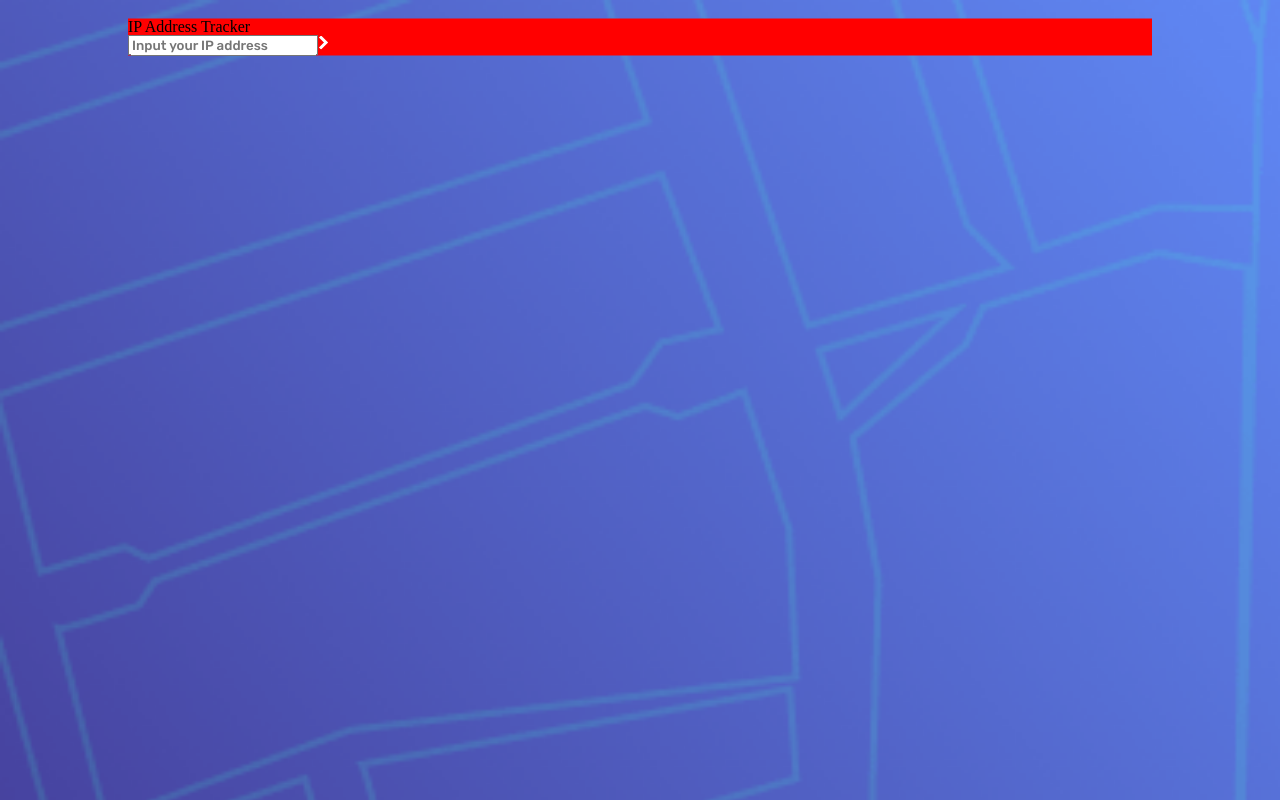
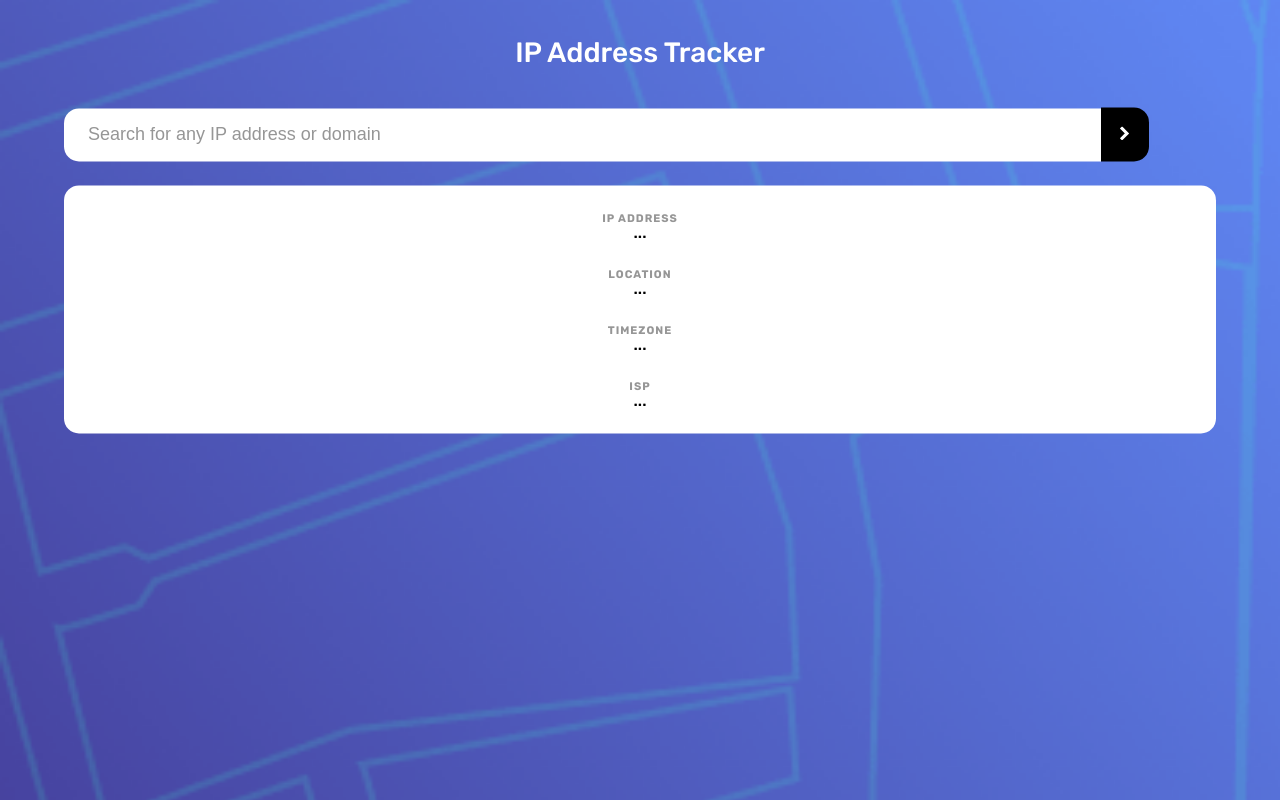
Before and after one commit to pedroalima/ipmap, a React (Vite) app: page / in a window 1280 px wide. Shown: the top 800 px of the page. Built offline with nearby package versions, Linux system fonts and the light colour scheme.

Commit message:
style add list of topics

```diff
--- a/src/components/Form.jsx
+++ b/src/components/Form.jsx
@@ -3,18 +3,24 @@ import PropTypes from 'prop-types'
 import '../style/components/form.sass'
 
 function Form({iconArrow}) {
+
+  const topics = ["IP Address", "Location", "Timezone", "ISP"];
+    const topicsList = topics.map((topic, i) =>
+      <li className='form_list_item' key={"topic_" + i}>
+        <span className='form_list_item_topic'>{topic}</span>
+        <h2 className='form_list_item_result'>...</h2>
+      </li>
+    );
+
   return (
     <form className="form">
-        <h1>IP Address Tracker</h1>
-        <input type="search" name="" id="" placeholder="Input your IP address"/>
-        <i><img src={iconArrow} alt="Icon arrow right" /></i>
-        <ul>
-          <li>
-            <span></span>
-            <h2></h2>
-          </li>
-        </ul>
-      </form>
+      <h1 className='form_title'>IP Address Tracker</h1>
+      <div className='form_search'>
+        <input className='form_search_input' type="search" name="" id="" placeholder="Search for any IP address or domain"/>
+        <i className='form_search_icon'><img src={iconArrow} alt="Icon arrow right" /></i>
+      </div>
+      <ul className='form_list'>{topicsList}</ul>
+    </form>
   )
 }
 
--- a/src/style/components/form.sass
+++ b/src/style/components/form.sass
@@ -1,8 +1,57 @@
+@use '../variables'
 
 .form
     position: absolute
     top: 0
     left: 50%
-    transform: translate(-50%, 50%)
-    width: 80%
-    background: red
+    transform: translate(-50%, 10%)
+    width: 90%
+    display: flex
+    flex-direction: column
+    gap: 1.5rem
+    text-align: center
+
+    &_title
+        font-size: 28px
+        color: variables.$title-color
+        padding-bottom: 1rem
+
+    &_search
+        display: flex
+        align-items: flex-end
+
+        &_input
+            background: variables.$title-color
+            padding: 1rem 1.5rem
+            border: none
+            border-radius: 15px 0 0 15px
+            width: 90%
+            font-size: 18px
+            font-weight: 400
+            color: variables.$font-primary-color
+
+            &::placeholder
+                color: variables.$font-secondary-color
+                font-weight: 400
+
+        &_icon
+            background: variables.$icon-bg
+            padding: 1.16rem
+            border-radius: 0 15px 15px 0
+
+    &_list
+        background: variables.$title-color
+        border-radius: 15px
+        display: flex
+        flex-direction: column
+        gap: 1.5rem
+        padding: 1.5rem 0
+
+        &_item
+            &_topic
+                text-transform: uppercase
+                color: variables.$font-secondary-color
+                font-size: 11px
+                font-weight: 600
+                letter-spacing: 1px
+                padding-bottom: 1rem
--- a/src/style/main.sass
+++ b/src/style/main.sass
@@ -2,4 +2,6 @@
 
 *
     box-sizing: border-box
+
+body
     font-family: variables.$font-stack
--- a/src/style/variables.sass
+++ b/src/style/variables.sass
@@ -2,5 +2,8 @@
 
 $font-stack: 'Rubik'
 
+$title-color: rgb(255, 255, 255)
+$icon-bg: rgb(0, 0, 0)
 $VeryDarkGray: hsl(0, 0%, 17%)
-$DarkGray: hsl(0, 0%, 59%)
+$font-primary-color: rgb(0, 0, 0)
+$font-secondary-color: hsl(0, 0%, 59%)
```
